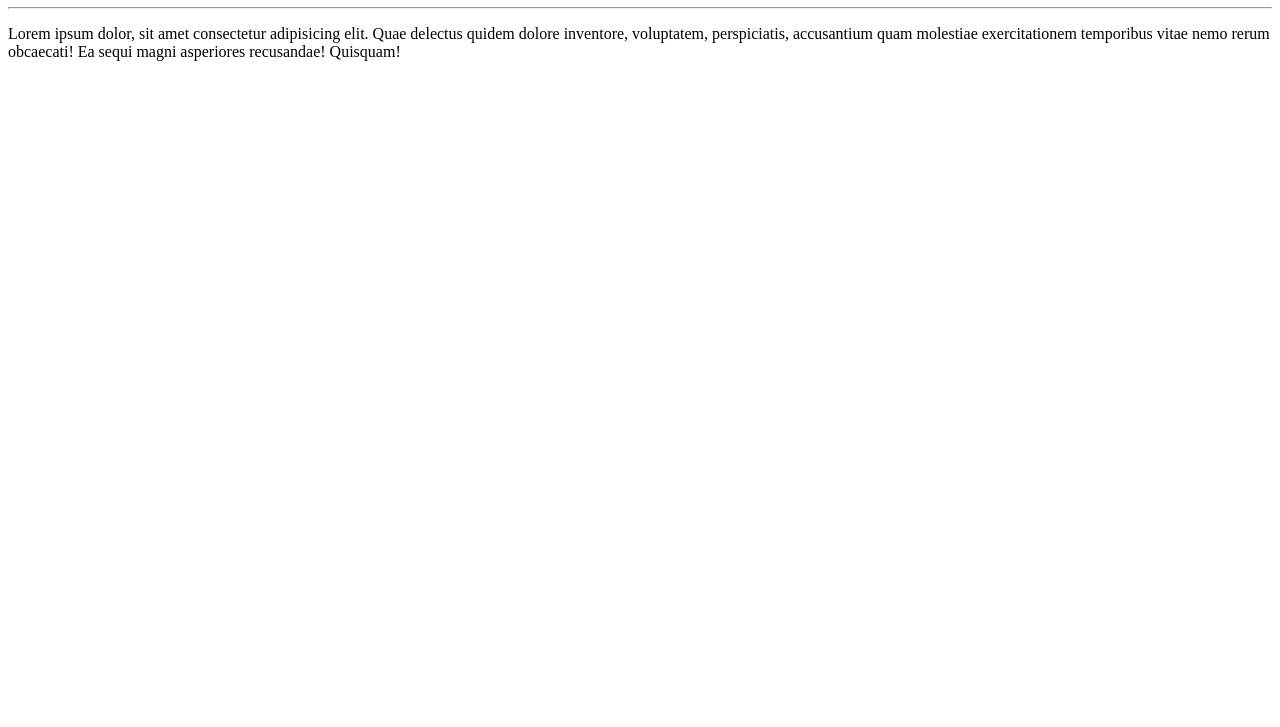
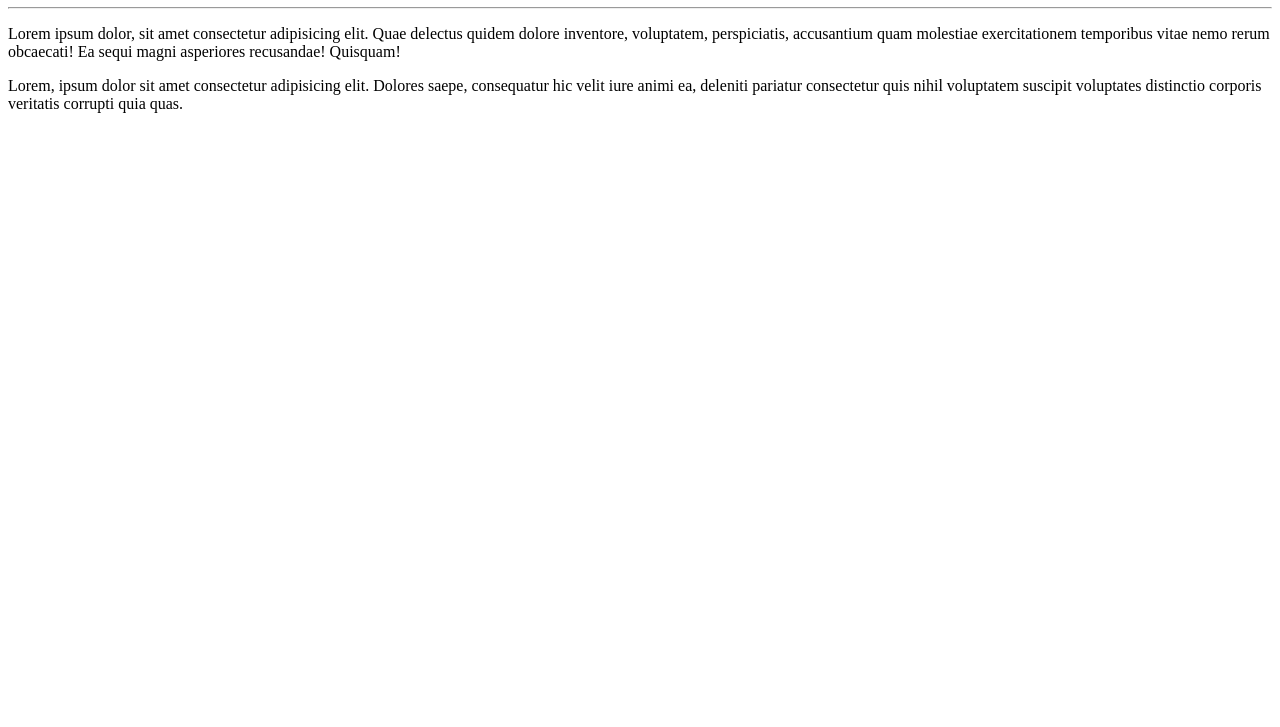
Before and after one commit to BressianiDavi/exerc-cios, a plain HTML site: page site-exemplo/index.html in a window 1280 px wide. Shown: the part 73-800 px from the top of the page. Drawn offline with Linux system fonts and the light colour scheme.

Commit message:
adicionei um paragrafo

```diff
--- a/site-exemplo/index.html
+++ b/site-exemplo/index.html
@@ -9,6 +9,7 @@
     <h1>Olá, Mundo!</h1>
     <hr>
     <p>Lorem ipsum dolor, sit amet consectetur adipisicing elit. Quae delectus quidem dolore inventore, voluptatem, perspiciatis, accusantium quam molestiae exercitationem temporibus vitae nemo rerum obcaecati! Ea sequi magni asperiores recusandae! Quisquam!</p>
+    <p>Lorem, ipsum dolor sit amet consectetur adipisicing elit. Dolores saepe, consequatur hic velit iure animi ea, deleniti pariatur consectetur quis nihil voluptatem suscipit voluptates distinctio corporis veritatis corrupti quia quas.</p>
 
 </body>
 </html>
```
